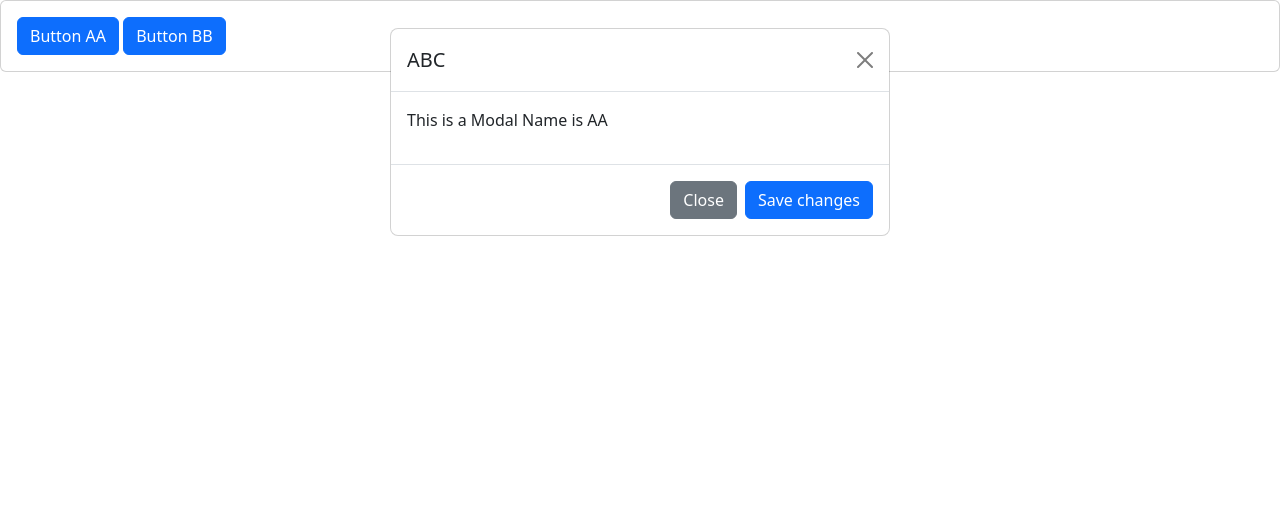
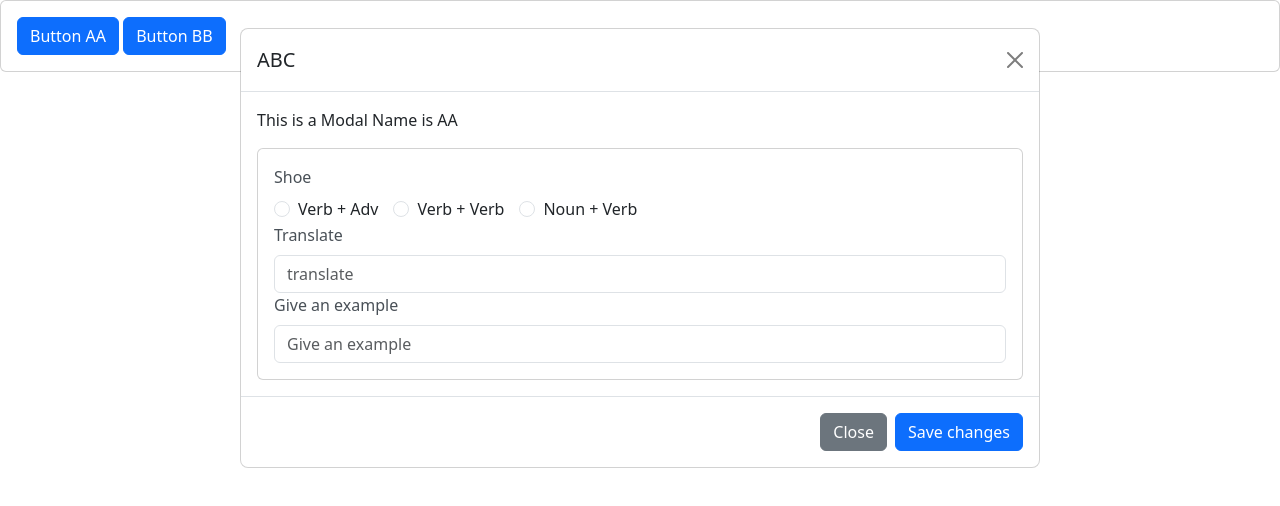
Before and after one commit to christerblack/collection-video, a website: page public/modal.html in a window 1280 px wide. Both pictures are taken after a click on the button "Button AA". Drawn offline with nearby package versions, Linux system fonts and the light colour scheme.

Commit message:
Update modal.html

```diff
--- a/public/modal.html
+++ b/public/modal.html
@@ -1,13 +1,15 @@
 <!DOCTYPE html>
 <html lang="en">
-
   <head>
     <meta charset="UTF-8" />
     <meta http-equiv="X-UA-Compatible" content="IE=edge" />
     <meta name="viewport" content="width=device-width, initial-scale=1.0" />
     <title>Open Modal Dynamic</title>
-    <link href="https://cdn.jsdelivr.net/npm/bootstrap@5.3.0-alpha3/dist/css/bootstrap.min.css" rel="stylesheet"
-        integrity="sha384-KK94CHFLLe+nY2dmCWGMq91rCGa5gtU4mk92HdvYe+M/SXH301p5ILy+dN9+nJOZ" crossorigin="anonymous" />
+    <link
+      href="https://cdn.jsdelivr.net/npm/bootstrap@5.3.0-alpha3/dist/css/bootstrap.min.css"
+      rel="stylesheet"
+      integrity="sha384-KK94CHFLLe+nY2dmCWGMq91rCGa5gtU4mk92HdvYe+M/SXH301p5ILy+dN9+nJOZ"
+      crossorigin="anonymous" />
   </head>
 
   <body>
@@ -19,29 +21,62 @@
       </div>
     </div>
 
-
     <div class="modal fade" tabindex="-1" id="exampleModal">
-        <div class="modal-dialog">
+      <div class="modal-dialog modal-lg">
         <div class="modal-content">
           <div class="modal-header">
             <h5 class="modal-title">Modal title</h5>
-                    <button type="button" class="btn-close" data-bs-dismiss="modal" aria-label="Close"
-                        onclick="closeModal('exampleModal')"></button>
+            <button type="button" class="btn-close" data-bs-dismiss="modal" aria-label="Close" onclick="closeModal('exampleModal')"></button>
           </div>
           <div class="modal-body">
             <p>Modal body text goes here.</p>
+            <div class="card">
+              <div class="card-body">
+                <div class="row m-0">
+                  <div class="col-12 p-0">
+                    <span class="text-dark-emphasis me-3">Shoe</span>
+                    <div class="input-group mt-2">
+                      <div class="form-check form-check-inline">
+                        <input class="form-check-input" type="radio" name="inlineRadioOptions" id="Verb-Adv" value="Verb + Adv" />
+                        <label class="form-check-label" for="Verb-Adv">Verb + Adv</label>
+                      </div>
+                      <div class="form-check form-check-inline">
+                        <input class="form-check-input" type="radio" name="inlineRadioOptions" id="Verb-Verb" value="Verb + Verb" />
+                        <label class="form-check-label" for="Verb-Verb">Verb + Verb</label>
+                      </div>
+                      <div class="form-check form-check-inline">
+                        <input class="form-check-input" type="radio" name="inlineRadioOptions" id="Noun-Verb" value="Noun + Verb" />
+                        <label class="form-check-label" for="Noun-Verb">Noun + Verb</label>
+                      </div>
+                    </div>
+                  </div>
+                  <div class="col-12 p-0">
+                    <span class="text-dark-emphasis me-3">Translate</span>
+                    <div class="input-group mt-2">
+                      <input type="text" class="form-control" placeholder="translate" aria-label="translate" id="translate" />
+                    </div>
+                  </div>
+                  <div class="col-12 p-0">
+                    <span class="text-dark-emphasis me-3">Give an example</span>
+                    <div class="input-group mt-2">
+                      <input type="text" class="form-control" placeholder="Give an example" aria-label="Give an example" id="give-an-example" />
+                    </div>
+                  </div>
+                </div>
+              </div>
+            </div>
           </div>
           <div class="modal-footer">
             <button type="button" class="btn btn-secondary" onclick="closeModal('exampleModal')">Close</button>
-                    <button type="button" class="btn btn-primary" onclick="closeModal('exampleModal')">Save
-                        changes</button>
+            <button type="button" class="btn btn-primary" onclick="submitModal('exampleModal')">Save changes</button>
           </div>
         </div>
       </div>
     </div>
 
     <script src="https://ajax.googleapis.com/ajax/libs/jquery/3.6.3/jquery.min.js"></script>
-    <script src="https://cdn.jsdelivr.net/npm/bootstrap@5.3.0-alpha3/dist/js/bootstrap.bundle.min.js"
+    <script
+      src="https://cdn.jsdelivr.net/npm/bootstrap@5.3.0-alpha3/dist/js/bootstrap.bundle.min.js"
       integrity="sha384-ENjdO4Dr2bkBIFxQpeoTz1HIcje39Wm4jDKdf19U8gI4ddQ3GYNS7NTKfAdVQSZe"
       crossorigin="anonymous"></script>
 
@@ -59,22 +94,60 @@
 
       function openModalDynamic(modalID) {
         // Get data form Firebase Firestore
-            const idKey = object[modalID]
+        const idKey = object[modalID];
 
         // Assign content for JSON Object
-            $("#exampleModal .modal-title").text(`${idKey.title}`)
-            $("#exampleModal .modal-body p").text(`${idKey.text}`)
+        $("#exampleModal .modal-title").text(`${idKey.title}`);
+        $("#exampleModal .modal-body p").text(`${idKey.text}`);
 
         // Show Modal to display.
         $("#exampleModal").addClass("show");
-            $("#exampleModal").css('display', 'block');
+        $("#exampleModal").css("display", "block");
       }
 
       function closeModal(modalID) {
-            $("#exampleModal").removeClass("show");
-            $("#exampleModal").removeAttr('style');
+        $(`#${modalID}`).removeClass("show");
+        $(`#${modalID}`).removeAttr("style");
+      }
+
+      /**
+       * Submit button function.
+       * When user click save change button then will trigger function below.
+      */
+      function submitModal(modalID) {
+        // Get Data From Input form.
+        const modalTitleVal = $(`#${modalID} .modal-title`).text();
+        const modalBodyTextVal = $(`#${modalID} .modal-body p`).text();
+
+        // Get Input Value From Modal body
+        const modalBodyTranslateInputVal = $(`#${modalID} .modal-body #translate`).val();
+        const modalBodyGiveAnExampleInputVal = $(`#${modalID} .modal-body #give-an-example`).val();
+
+        // Get Checked Radio Button From Modal Body
+        const modalBodyCheckedRadioBtn = $(`#${modalID} .modal-body input[name="inlineRadioOptions"]:checked`).val();
+
+        // Here print out all data
+        console.log({ modalTitleVal });
+        console.log({ modalBodyTextVal });
+        console.log({ modalBodyTranslateInputVal });
+        console.log({ modalBodyGiveAnExampleInputVal });
+        console.log({ modalBodyCheckedRadioBtn });
+
+        /**
+         * Now we can get all data
+         * Let make it to object
+         */
+        const modalResultObj = { modalTitleVal, modalBodyTextVal, modalBodyTranslateInputVal, modalBodyGiveAnExampleInputVal, modalBodyCheckedRadioBtn };
+
+        /**
+         * Now we have result object
+         * then we need to submit it to firestore.
+         */
+        //  createFirestoreData()
+
+        // Close Modal
+        closeModal(modalID);
       }
     </script>
   </body>
-
 </html>
```
Lines whose indentation alone changed are shown as unchanged.
